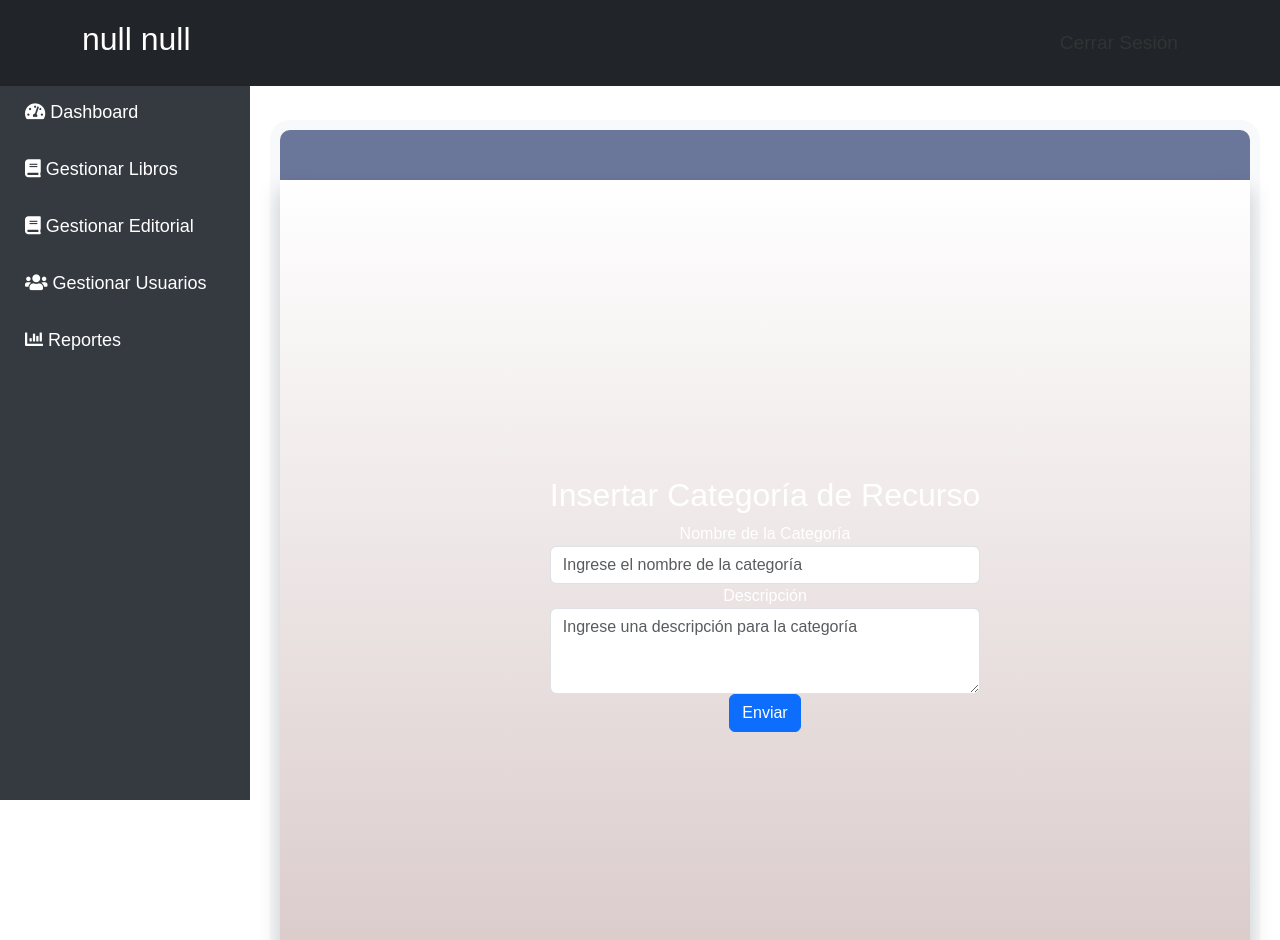
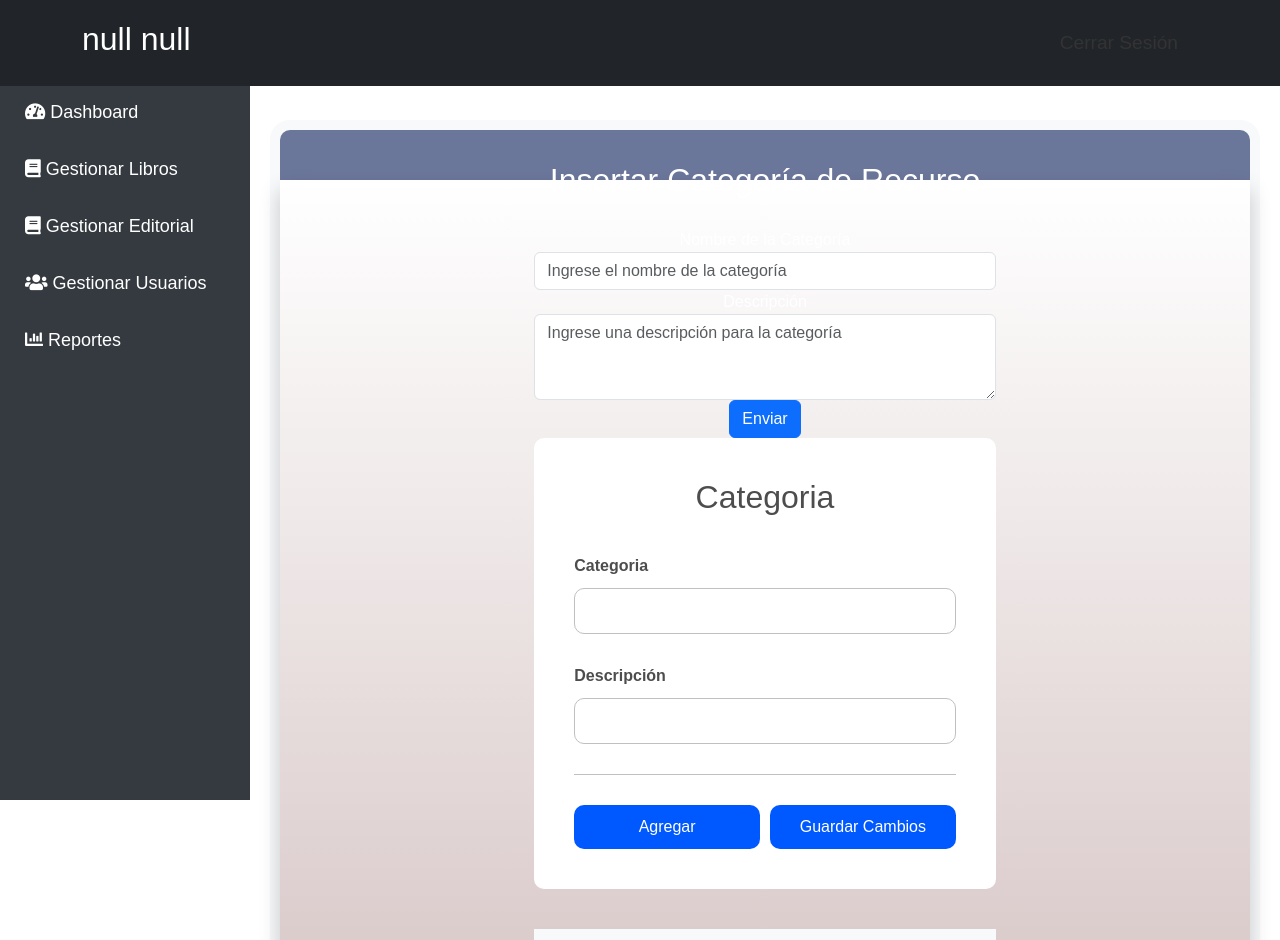
Before and after one commit to Q2021Q/BAD1152024, an Angular app in the folder Biblioteca-Frontend/biblioteca/: page /bibio/catrecurso in a window 1280 px wide. Shown: the top 940 px of the page. Built offline with nearby package versions, Linux system fonts and the light colour scheme.

Commit message:
Styles added

```diff
--- a/Biblioteca-Frontend/biblioteca/src/app/categoria.recurso/categoria.recurso.component.css
+++ b/Biblioteca-Frontend/biblioteca/src/app/categoria.recurso/categoria.recurso.component.css
@@ -0,0 +1,5 @@
+.container {
+    display: flex;
+    flex-direction: column;
+    gap: 20px;
+}
--- a/Biblioteca-Frontend/biblioteca/src/app/categoria.recurso/categoria.recurso.component.html
+++ b/Biblioteca-Frontend/biblioteca/src/app/categoria.recurso/categoria.recurso.component.html
@@ -41,3 +41,12 @@
         <button type="submit" class="btn btn-primary">Enviar</button>
     </form>
 </div>
+
+<div class="container">
+    <div class="container__content">
+        <app-categoria class="form"></app-categoria>
+    </div>
+    <div class="container-content">
+
+    </div>
+</div>
--- a/Biblioteca-Frontend/biblioteca/src/app/categoria.recurso/categoria.recurso.component.ts
+++ b/Biblioteca-Frontend/biblioteca/src/app/categoria.recurso/categoria.recurso.component.ts
@@ -6,10 +6,13 @@ import { FormBuilder, FormGroup, ReactiveFormsModule, Validators } from '@angula
 import { CommonModule } from '@angular/common';
 import { Router } from '@angular/router';
 
+// imports
+import { CategoriaFormComponent } from '../form/categoria.form/categoria.form.component';
+
 @Component({
   selector: 'app-categoria.recurso',
   standalone: true,
-  imports: [ReactiveFormsModule, CommonModule],
+  imports: [ReactiveFormsModule, CommonModule, CategoriaFormComponent],
   templateUrl: './categoria.recurso.component.html',
   styleUrl: './categoria.recurso.component.css'
 })
--- /dev/null
+++ b/Biblioteca-Frontend/biblioteca/src/app/form/categoria.form/categoria.form.component.css
@@ -0,0 +1,68 @@
+.form__container {
+    background-color: #ffffff;
+    border-radius: 10px;
+    display: flex;
+    flex-direction: column;
+    padding: 30px;
+    gap: 10px;
+    box-shadow: silver;
+    margin-bottom: 40px;
+}
+
+.form__sub-container {
+    display: flex;
+    flex-direction: column;
+    padding: 10px;
+    gap: 10px;
+}
+
+.form__title {
+    color: #4d4d4d;
+}
+
+.form__divisor {
+    border-bottom: 1px solid silver;
+}
+
+.form__label {
+    text-align: left;
+    color: #4d4d4d;
+    font-size: 16px;
+    font-weight: bold;
+}
+
+.form__control {
+    padding: 10px;
+    border-radius: 10px;
+    border: 1px solid silver;
+    outline: 0px;
+}
+
+.form__control:hover {
+    outline-style: solid;
+    outline-color: #c0c0c0;
+    outline-width: 2px;
+}
+
+.form__control:focus {
+    outline-style: solid;
+    outline-color: #c0c0c0;
+    outline-width: 2px;
+}
+
+.form__button-container {
+    display: flex;
+    width: 100%;
+    gap: 10px;
+}
+
+.form__button {
+    flex-grow: 1;
+    flex-basis: 40%;
+    padding: 10px;
+    border: 0px;
+    border-radius: 10px;
+    background-color: rgb(0, 89, 255);
+    font-weight: 400;
+    color: #ffffff;
+}
--- /dev/null
+++ b/Biblioteca-Frontend/biblioteca/src/app/form/categoria.form/categoria.form.component.html
@@ -0,0 +1,39 @@
+<form action="" class="form__container">
+    <div class="form__sub-container">
+        <h2 class="form__title">Categoria</h2>
+    </div>
+
+    <div class="form__sub-container">
+        <label for="" class="form__label">Categoria</label>
+        <input type="text" name="categoria" class="form__control" [(ngModel)]="categoria.nombreCategoria">
+    </div>
+    <div class="form__sub-container">
+        <label for="" class="form__label">Descripción</label>
+        <input type="text" name="descripcion" class="form__control" [(ngModel)]="categoria.descripcionCategoria">
+    </div>
+    <div class="form__sub-container">
+        <div class="form__divisor"></div>
+    </div>
+    <div class="form__sub-container">
+        <div class="form__button-container">
+            <button class="form__button" (click)="agregarCategoria()">Agregar</button>
+            <button class="form__button">Guardar Cambios</button>
+        </div>
+    </div>
+</form>
+
+<table class="table table-light">
+    <thead>
+        <tr>
+            <th>Id</th>
+            <th>Nombre Categoria</th>
+            <th>Descripción Categoria</th>
+            <th>Controles</th>
+        </tr>
+    </thead>
+    <tbody>
+        <tr>
+            <td>2</td>
+        </tr>
+    </tbody>
+</table>
--- /dev/null
+++ b/Biblioteca-Frontend/biblioteca/src/app/form/categoria.form/categoria.form.component.ts
@@ -0,0 +1,33 @@
+import { Component } from '@angular/core';
+import { FormsModule } from '@angular/forms';
+
+@Component({
+  selector: 'app-categoria.form',
+  standalone: true,
+  imports: [FormsModule],
+  templateUrl: './categoria.form.component.html',
+  styleUrl: './categoria.form.component.css'
+})
+export class CategoriaFormComponent {
+  public categoria: any = {
+    nombreCategoria: '',
+    descripcionCategoria: ''
+  }
+
+  async ngOnInit() {
+    const res = await fetch("")
+  }
+
+  async agregarCategoria() {
+    const token: string = localStorage.getItem("JWT")!;
+    //const token: string = "eyJhbGciOiJSUzI1NiJ9.eyJzdWIiOiIxIiwicm9sZSI6IkJJQlVTT05MIiwiZXhwIjoxNzE3ODkxNjM3LCJpYXQiOjE3MTc4NzcyMzd9.bdWkFMq20EZoEZ_CxhBtyrQDQ7wuw3sWV4Pbw8BRLyA2AiUpNzSlhF6qv4_bxugeFDeglzqJ36KJVYxCS9NFIWi0vNTovFr1N5yrV5BI4SNyZQXD4-PpMQYRst72Wr0wDE15Lco9Bge-ac-Y483vfijVUr2yy1u7glehjWOCwY1BGN0qv2bt4_0Mj8gnSxff7bWKA6olK8nLpUdouTYLl_f5UrGSBoYKOOCaDyIOnmksC9EAIgRIVEW-2kO_mnrgJZy2QNVq31CRKPvdqaQmWL_4ldkP8e0ETJJPTW7NtvM2_GlwGI48x9Q_OVqEn1ToGo24SUo16RQ2uM3LMzdTUw"
+    const res = await fetch("http://localhost:8080/bibliotecario/addcategoriarecurso", {
+      method: "POST",
+      headers: {
+        "Content-Type": "application/json",
+        "Authorization": "Bearer " + token
+      },
+      body: JSON.stringify(this.categoria)
+    })
+  }
+}
--- /dev/null
+++ b/Biblioteca-Frontend/biblioteca/src/app/form/editorial.form/editorial.form.component.html
@@ -0,0 +1 @@
+<p>editorial.form works!</p>
```
Also changed, not shown: Biblioteca-Frontend/biblioteca/src/app/form/editorial.form/editorial.form.component.ts (added, +12 -0 lines), Biblioteca-Frontend/biblioteca/src/app/form/editorial.form/editorial.form.component.css (added), 2 other files (tests, documents, lock files or other folders).
